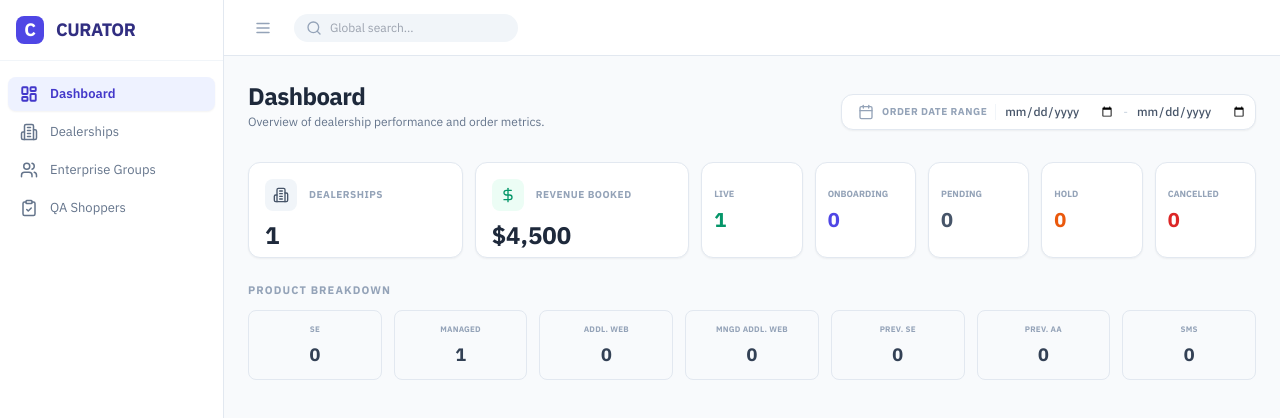
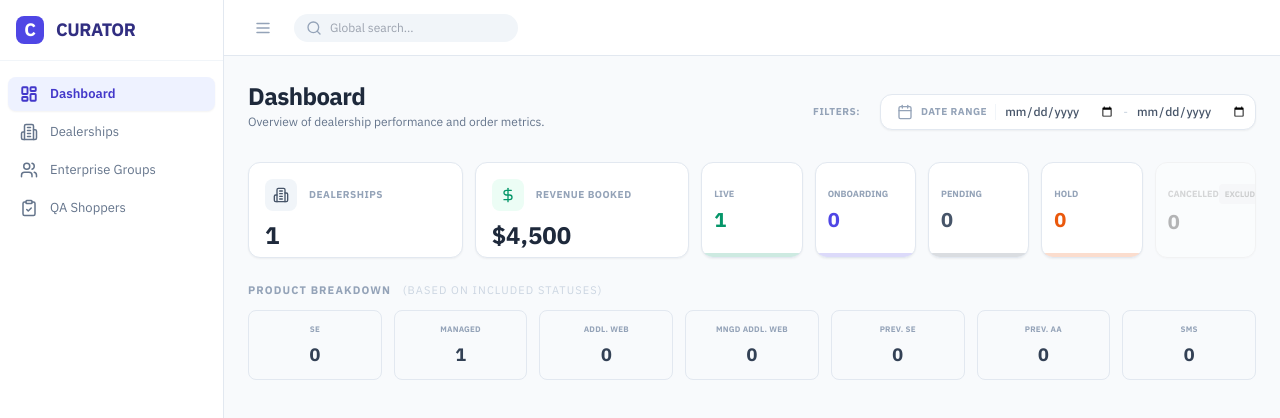
Before and after one commit to wallacejs2/DUBS, a React (Vite) app: page / in a window 1280 px wide. Shown: the top 418 px of the page. Built offline with nearby package versions, Linux system fonts and the light colour scheme.

Commit message:
feat: Filter dashboard orders by status
Excludes cancelled orders from the dashboard by default, improving clarity on active metrics. Allows for future expansion to include more customizable status filtering.

```diff
--- a/pages/DashboardPage.tsx
+++ b/pages/DashboardPage.tsx
@@ -6,63 +6,69 @@ import { DealershipStatus, ProductCode } from '../types';
 
 const DashboardPage: React.FC = () => {
   const [dateRange, setDateRange] = useState({ start: '', end: '' });
+  // Default: Cancelled is excluded
+  const [excludedStatuses, setExcludedStatuses] = useState<DealershipStatus[]>([DealershipStatus.CANCELLED]);
 
   // Fetch all data
   const { dealerships } = useDealerships();
   const { orders } = useOrders();
 
   // Filter Logic
-  const filteredData = useMemo(() => {
-    let filteredOrders = orders;
+  const dashboardData = useMemo(() => {
+    let dateFilteredOrders = orders;
 
     // 1. Filter Orders by Date
     if (dateRange.start) {
-      filteredOrders = filteredOrders.filter(o => o.received_date >= dateRange.start);
+      dateFilteredOrders = dateFilteredOrders.filter(o => o.received_date >= dateRange.start);
     }
     if (dateRange.end) {
-      filteredOrders = filteredOrders.filter(o => o.received_date <= dateRange.end);
+      dateFilteredOrders = dateFilteredOrders.filter(o => o.received_date <= dateRange.end);
     }
 
-    // 2. Identify Dealerships involved in these orders
-    // If no dates are selected, we show all dealerships.
-    // If dates ARE selected, we only show dealerships that have orders in that range.
-    let relevantDealerships = dealerships;
+    // 2. Identify Dealerships involved in these orders (or all if no date set)
+    let dateFilteredDealerships = dealerships;
 
     if (dateRange.start || dateRange.end) {
-      const activeDealerIds = new Set(filteredOrders.map(o => o.dealership_id));
-      relevantDealerships = dealerships.filter(d => activeDealerIds.has(d.id));
+      const activeDealerIds = new Set(dateFilteredOrders.map(o => o.dealership_id));
+      dateFilteredDealerships = dealerships.filter(d => activeDealerIds.has(d.id));
     }
 
+    // 3. Calculate "Potential" counts (based only on date, ignoring status toggle)
+    // This is so the buttons show the count of what *would* be included if toggled on.
+    const potentialCounts = dateFilteredDealerships.reduce((acc, d) => {
+      acc[d.status] = (acc[d.status] || 0) + 1;
+      return acc;
+    }, {} as Record<DealershipStatus, number>);
+
+    // 4. Apply Status Exclusion for Revenue/Total/Products
+    const activeDealerships = dateFilteredDealerships.filter(d => !excludedStatuses.includes(d.status));
+
+    // Filter orders to only match active (status-included) dealerships
+    const allowedDealerIds = new Set(activeDealerships.map(d => d.id));
+    const activeOrders = dateFilteredOrders.filter(o => allowedDealerIds.has(o.dealership_id));
+
     return {
-      orders: filteredOrders,
-      dealerships: relevantDealerships,
+      activeOrders,
+      activeDealerships,
+      potentialCounts,
       isFiltered: !!(dateRange.start || dateRange.end)
     };
-  }, [orders, dealerships, dateRange]);
+  }, [orders, dealerships, dateRange, excludedStatuses]);
 
-  // Metrics Calculation
+  // Metrics Calculation (Based on active/included data)
   const metrics = useMemo(() => {
-    const { orders: activeOrders, dealerships: activeDealerships } = filteredData;
+    const { activeOrders, activeDealerships } = dashboardData;
 
     // 1. Total Dealerships in Scope
     const total = activeDealerships.length;
 
-    // 2. Status Counts (of the dealerships in scope)
-    const counts = activeDealerships.reduce((acc, d) => {
-      acc[d.status] = (acc[d.status] || 0) + 1;
-      return acc;
-    }, {} as Record<DealershipStatus, number>);
-
-    // 3. Revenue
-    // Calculate sum of products in the *filtered orders*.
+    // 2. Revenue
     const revenue = activeOrders.reduce((sum, order) => {
-       // Optional: Only count revenue if dealer is LIVE?
-       // For a "Sales/Order" dashboard view restricted by date, usually we want total order value booked in that period.
        const orderTotal = order.products?.reduce((pSum, p) => pSum + (Number(p.amount) || 0), 0) || 0;
        return sum + orderTotal;
     }, 0);
 
-    // 4. Product Counts (from filtered orders)
+    // 3. Product Counts
     const productCounts = activeOrders.reduce((acc, order) => {
         order.products?.forEach(p => {
             if (p.product_code) {
@@ -72,25 +78,89 @@ const DashboardPage: React.FC = () => {
         return acc;
     }, {} as Record<string, number>);
 
-    return { total, counts, revenue, productCounts };
-  }, [filteredData]);
+    return { total, revenue, productCounts };
+  }, [dashboardData]);
+
+  const toggleStatus = (statuses: DealershipStatus[]) => {
+    setExcludedStatuses(prev => {
+        const isAllExcluded = statuses.every(s => prev.includes(s));
+        if (isAllExcluded) {
+            // Include them (remove from excluded list)
+            return prev.filter(s => !statuses.includes(s));
+        } else {
+            // Exclude them (add to excluded list, avoiding duplicates)
+            const newExcluded = [...prev];
+            statuses.forEach(s => {
+                if (!newExcluded.includes(s)) newExcluded.push(s);
+            });
+            return newExcluded;
+        }
+    });
+  };
+
+  const isExcluded = (statuses: DealershipStatus[]) => statuses.every(s => excludedStatuses.includes(s));
 
   const formatCurrency = (val: number) => new Intl.NumberFormat('en-US', { style: 'currency', currency: 'USD', maximumFractionDigits: 0 }).format(val);
+
+  // Status Groups for the UI Cards
+  const statusGroups = [
+    {
+        label: 'Live',
+        statuses: [DealershipStatus.LIVE],
+        color: 'text-emerald-600',
+        bg: 'bg-white',
+        border: 'border-slate-200'
+    },
+    {
+        label: 'Onboarding',
+        statuses: [DealershipStatus.ONBOARDING],
+        color: 'text-indigo-600',
+        bg: 'bg-white',
+        border: 'border-slate-200'
+    },
+    {
+        label: 'Pending',
+        statuses: [DealershipStatus.DMT_PENDING, DealershipStatus.DMT_APPROVED],
+        color: 'text-slate-600',
+        bg: 'bg-white',
+        border: 'border-slate-200'
+    },
+    {
+        label: 'Hold',
+        statuses: [DealershipStatus.HOLD],
+        color: 'text-orange-600',
+        bg: 'bg-white',
+        border: 'border-slate-200'
+    },
+    {
+        label: 'Cancelled',
+        statuses: [DealershipStatus.CANCELLED],
+        color: 'text-red-600',
+        bg: 'bg-white',
+        border: 'border-slate-200'
+    },
+  ];
 
   return (
     <div className="animate-in fade-in duration-700">
 
       {/* Header & Filter */}
-      <div className="flex flex-col md:flex-row justify-between items-start md:items-end gap-4 mb-8">
+      <div className="flex flex-col xl:flex-row justify-between items-start xl:items-end gap-4 mb-8">
         <div>
           <h1 className="text-2xl font-extrabold text-slate-800 tracking-tight">Dashboard</h1>
           <p className="text-xs text-slate-500 mt-0.5">Overview of dealership performance and order metrics.</p>
         </div>
 
+        <div className="flex flex-wrap items-center gap-3">
+            <div className="text-[10px] text-slate-400 font-bold uppercase tracking-wider mr-2 hidden md:block">
+                Filters:
+            </div>
+
+            {/* Date Range Filter */}
             <div className="flex items-center gap-2 bg-white p-2 rounded-xl border border-slate-200 shadow-sm">
                 <div className="flex items-center gap-2 px-2 border-r border-slate-100">
                     <Calendar size={16} className="text-slate-400" />
-             <span className="text-[10px] font-bold text-slate-400 uppercase tracking-wider">Order Date Range</span>
+                    <span className="text-[10px] font-bold text-slate-400 uppercase tracking-wider">Date Range</span>
                 </div>
                 <div className="flex items-center gap-2">
                     <input
@@ -110,11 +180,12 @@ const DashboardPage: React.FC = () => {
                 {(dateRange.start || dateRange.end) && (
                     <button
                     onClick={() => setDateRange({ start: '', end: '' })}
-               className="p-1 hover:bg-slate-100 rounded-full text-slate-400"
+                    className="ml-2 px-2 py-1 bg-slate-100 hover:bg-slate-200 text-slate-600 rounded-lg text-[10px] font-bold transition-all flex items-center gap-1"
                     >
-               <X size={14} />
+                    <X size={12} /> Clear
                     </button>
                 )}
+            </div>
         </div>
       </div>
 
@@ -128,7 +199,7 @@ const DashboardPage: React.FC = () => {
           </div>
           <div className="text-2xl font-extrabold text-slate-800">
             {metrics.total}
-            {filteredData.isFiltered && <span className="text-xs font-normal text-slate-400 ml-2">in range</span>}
+            {dashboardData.isFiltered && <span className="text-xs font-normal text-slate-400 ml-2">in range</span>}
           </div>
         </div>
 
@@ -141,31 +212,37 @@ const DashboardPage: React.FC = () => {
           <div className="text-2xl font-extrabold text-slate-800">{formatCurrency(metrics.revenue)}</div>
         </div>
 
-        {/* Status Counts */}
-        <div className="col-span-1 bg-white p-3 rounded-xl border border-slate-200 shadow-sm flex flex-col justify-center h-24">
-             <span className="text-[9px] font-bold text-slate-400 uppercase mb-1">Live</span>
-             <span className="text-xl font-bold text-emerald-600">{metrics.counts[DealershipStatus.LIVE] || 0}</span>
+        {/* Interactive Status Cards */}
+        {statusGroups.map((group) => {
+            const excluded = isExcluded(group.statuses);
+            const count = group.statuses.reduce((sum, s) => sum + (dashboardData.potentialCounts[s] || 0), 0);
+
+            return (
+                <button
+                    key={group.label}
+                    onClick={() => toggleStatus(group.statuses)}
+                    className={`col-span-1 p-3 rounded-xl border shadow-sm flex flex-col justify-center h-24 transition-all duration-200 text-left relative overflow-hidden group
+                        ${group.bg} ${group.border}
+                        ${excluded ? 'opacity-40 grayscale hover:opacity-60' : 'hover:-translate-y-1 hover:shadow-md ring-1 ring-transparent hover:ring-indigo-100'}
+                    `}
+                >
+                    <div className="flex items-center justify-between w-full mb-1">
+                        <span className="text-[9px] font-bold text-slate-400 uppercase">{group.label}</span>
+                        {excluded && <span className="text-[8px] font-bold text-red-400 uppercase bg-red-50 px-1.5 py-0.5 rounded">Excluded</span>}
                     </div>
-        <div className="col-span-1 bg-white p-3 rounded-xl border border-slate-200 shadow-sm flex flex-col justify-center h-24">
-             <span className="text-[9px] font-bold text-slate-400 uppercase mb-1">Onboarding</span>
-             <span className="text-xl font-bold text-indigo-600">{metrics.counts[DealershipStatus.ONBOARDING] || 0}</span>
-        </div>
-        <div className="col-span-1 bg-white p-3 rounded-xl border border-slate-200 shadow-sm flex flex-col justify-center h-24">
-             <span className="text-[9px] font-bold text-slate-400 uppercase mb-1">Pending</span>
-             <span className="text-xl font-bold text-slate-600">{(metrics.counts[DealershipStatus.DMT_PENDING] || 0) + (metrics.counts[DealershipStatus.DMT_APPROVED] || 0)}</span>
-        </div>
-        <div className="col-span-1 bg-white p-3 rounded-xl border border-slate-200 shadow-sm flex flex-col justify-center h-24">
-             <span className="text-[9px] font-bold text-slate-400 uppercase mb-1">Hold</span>
-             <span className="text-xl font-bold text-orange-600">{metrics.counts[DealershipStatus.HOLD] || 0}</span>
-        </div>
-        <div className="col-span-1 bg-white p-3 rounded-xl border border-slate-200 shadow-sm flex flex-col justify-center h-24">
-             <span className="text-[9px] font-bold text-slate-400 uppercase mb-1">Cancelled</span>
-             <span className="text-xl font-bold text-red-600">{metrics.counts[DealershipStatus.CANCELLED] || 0}</span>
-        </div>
+                    <span className={`text-xl font-bold ${group.color}`}>
+                        {count}
+                    </span>
+                    {!excluded && (
+                        <div className={`absolute bottom-0 left-0 h-1 bg-current opacity-20 w-full ${group.color.replace('text-', 'bg-')}`}></div>
+                    )}
+                </button>
+            );
+        })}
       </div>
 
       {/* Product Metrics Section */}
-      <h3 className="text-[11px] font-bold text-slate-400 uppercase tracking-widest mb-3 mt-6">Product Breakdown</h3>
+      <h3 className="text-[11px] font-bold text-slate-400 uppercase tracking-widest mb-3 mt-6">Product Breakdown <span className="font-normal text-slate-300 ml-2">(Based on Included Statuses)</span></h3>
       <div className="grid grid-cols-2 sm:grid-cols-4 md:grid-cols-7 gap-3 mb-6">
         {Object.values(ProductCode).map((code) => (
             <div key={code} className="bg-slate-50 p-2.5 rounded-lg border border-slate-200 flex flex-col justify-center items-center text-center">
```
Lines whose indentation alone changed are shown as unchanged.
